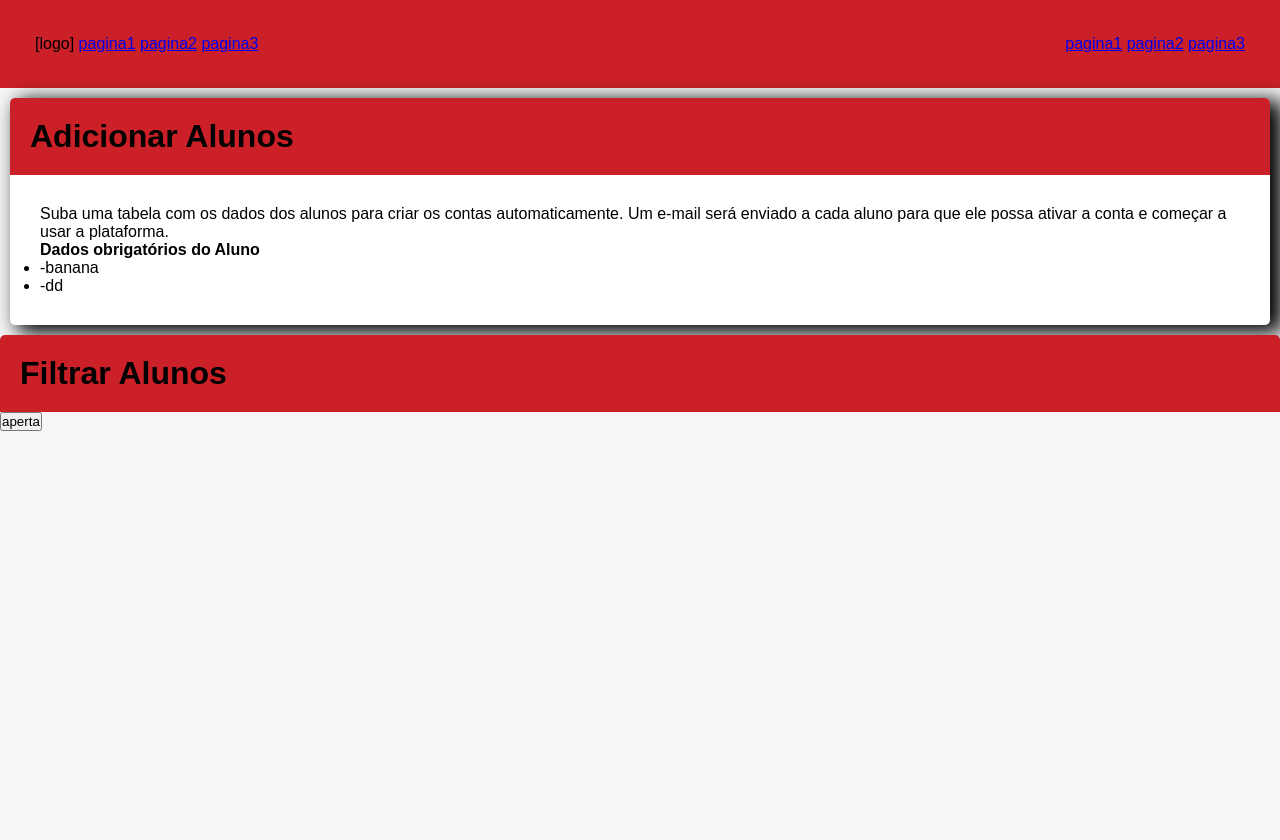
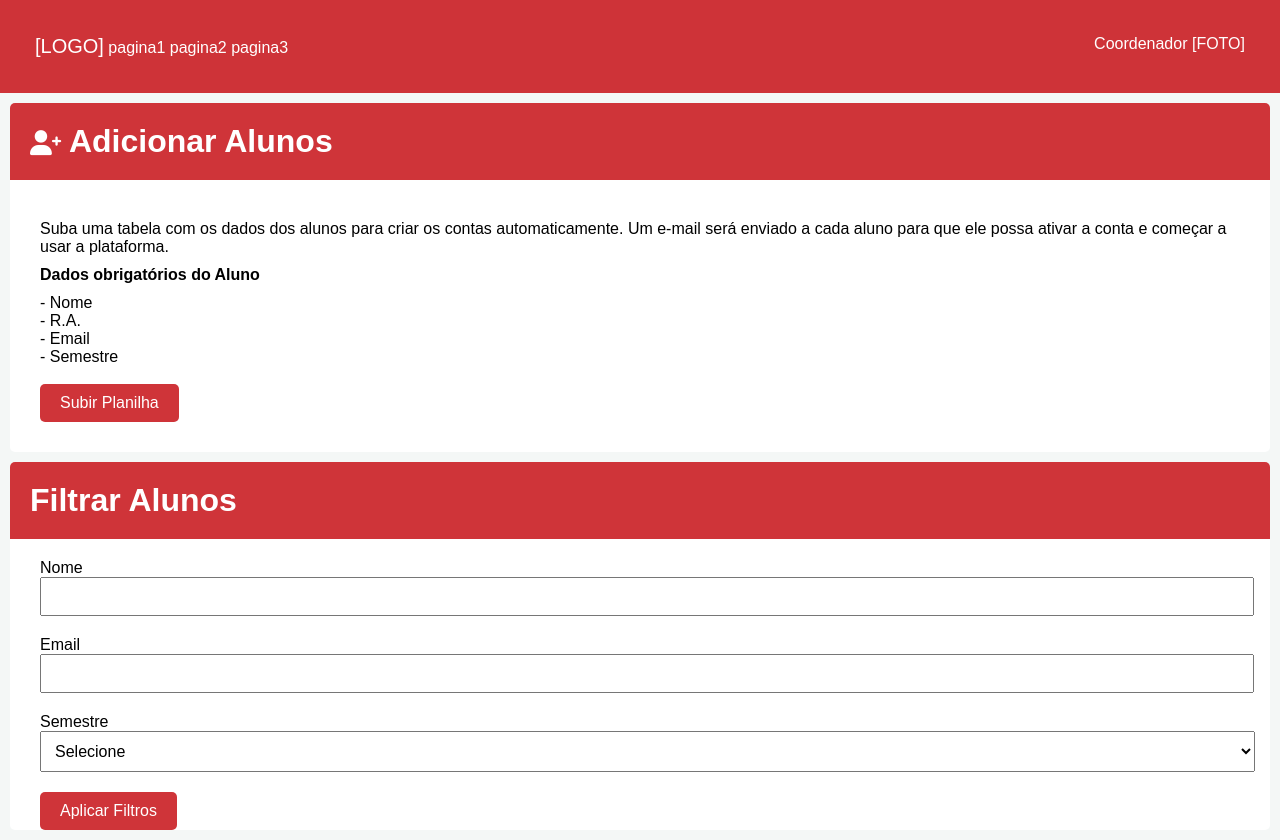
Before and after one commit to adilson0001/Projeto-Fatec, a plain HTML site: page index(original).html in a window 1280 px wide. Before the commit the page ends 800 px from the top, so only its background shows below. Drawn offline with Linux system fonts and the light colour scheme.

Commit message:
Add files via upload

```diff
--- a/index(original).html
+++ b/index(original).html
@@ -5,46 +5,81 @@
     <meta name="viewport" content="width=device-width, initial-scale=1.0">
     <title>Proximo Estágio</title>
     <link rel="stylesheet" href="style(original).css">
+    <link rel="stylesheet" href="https://cdnjs.cloudflare.com/ajax/libs/font-awesome/6.0.0-beta3/css/all.min.css">
 </head>
 <body>
 
     <header>
         <nav >
            <span class="nav_direita">
-               <p>[logo]</p>
+              <p>[LOGO]</p>
                 <a href="#">pagina1</a>
                 <a href="#">pagina2</a>
                 <a href="#">pagina3</a>
            </span>
            <span class="nav_esquerda">
 
-                <a href="#">pagina1</a>
-                <a href="#">pagina2</a>
-                <a href="#">pagina3</a>
+                <a href="#">Coordenador</a>
+
+                <a href="#">[FOTO]</a>
            </span>
         </nav>
     </header>
 
     <main>
-        <div class="adicionar_aluno">
+        <div class="container">
 
-            <h1>Adicionar Alunos</h1>
+            <h1><span><i class="fas fa-user-plus icon" ></span></i> Adicionar Alunos</h1>
             <div class="texto">
-            <p>Suba uma tabela com os dados dos alunos para criar os contas automaticamente. Um e-mail será enviado a cada aluno para que ele possa ativar a conta e começar a usar a plataforma. <br>
-            <strong>Dados obrigatórios do Aluno</strong></p>
-            <ul>
-                <li>-banana</li>
-                <li>-dd</li>
-            </ul>
+               <p>Suba uma tabela com os dados dos alunos para criar os contas automaticamente. Um e-mail será enviado a cada aluno para que ele possa ativar a conta e começar a usar a plataforma.</p>
+                <p><strong>Dados obrigatórios do Aluno</strong></p>
+                <ul>
+                    <li>- Nome</li>
+                    <li>- R.A.</li>
+                    <li>- Email</li>
+                    <li>- Semestre</li>
+                </ul>
+                <br>
+                <input type="button" value="Subir Planilha" class="botao">
         </div>
         </div>
 
-        <div class="filtrar_aluno">
+        <div class="container">
             <h1>Filtrar Alunos</h1>
-            <input type="button" value="aperta">
+
+
+                <div class="campos">
+
+
+                        <div class="preencher">
+                            <label for="Nome">Nome</label><br>
+                            <input type="text" id="nome">
+                            <br>
+                            <label for="Email">Email</label><br>
+                            <input type="email" id="email">
+                        </div>
+
+
+
+
+                    <label for="Semestre">Semestre</label><br>
+                            <select id="semestre">
+                                <option value="">Selecione</option>
+                                <option value="1">1º Semestre</option>
+                                <option value="2">2º Semestre</option>
+                                <option value="3">3º Semestre</option>
+                            </select>
+                            <div>
+                                <input type="button" value="Aplicar Filtros" class="botao"></div>
+                </div>
+
+
+
         </div>
+
+
+
     </main>
-
 
 </body>
 </html>
--- a/style(original).css
+++ b/style(original).css
@@ -8,11 +8,13 @@
 }
 
 :root{
-    --vermelho: #cb2027;
+    --vermelho: #cb2026e8;
+    --vermelho_escuro:#a3191f;
     --branco: white;
     --preto: black;
     --azul: blue;
-    --fundo:#f4f7f6;
+    --cinza: #444;
+    --fundo: #f4f7f6;
     --fonte-padrão:arial,verdana,helvetica;
 }
 
@@ -27,7 +29,10 @@ body{
 header{
   background-color: var(--vermelho);
 
+}
 
+header img{
+    width: 100px;
 }
 
 nav{
@@ -36,8 +41,15 @@ nav{
     padding: 35px;
 }
 
+nav a{
+    text-decoration: none;
+    color: var(--branco) ;
+}
+
 span>p{
     display: inline;
+    color: var(--branco);
+    font-size: 20px;
 }
 .nav_direita{
    justify-content: left;
@@ -48,20 +60,71 @@ span>p{
 }
 
 /* conteudo do site */
+
+
+/*  adicionar alunos */
+
 div>h1{
     background-color: var(--vermelho);
     border-radius: 5px 5px 0px 0px;
     padding: 20px;
+    color: var(--branco);
+
+
 }
-.adicionar_aluno{
+h1>span{
+    font-size:25px;
+}
+.container{
     background-color: var(--branco);
     margin: 10px;
     border-radius: 5px;
     display: block;
     margin-top: 10px;
-    box-shadow: 10px 5px 20px 3px;
+
+
 }
 
-.texto{
+.texto {
     padding: 30px;
 }
+.texto p{
+    margin-top: 10px;
+}
+.texto ul{
+   list-style: none;
+    margin-top: 10px;
+}
+.botao{
+     padding: 10px 20px;
+    border: none;
+    border-radius: 5px;
+    font-size: 16px;
+    background-color: var(--vermelho);
+    color: var(--branco);
+}
+.botao:hover{
+    background-color: var(--vermelho_escuro);
+}
+
+
+
+/* filtrar alunos */
+
+.campos{
+    margin-left: 30px;
+    margin-top: 20px;
+}
+.preencher input{
+    padding: 30px;
+    margin-bottom: 20px;
+    width: calc(100% - 40px);
+    padding: 10px;
+}
+
+select{
+    width: calc(100% - 15px);
+    padding: 10px;
+    font-size: 16px;
+    margin-bottom: 20px;
+}
```
Also changed, not shown: logo site (2).png (added), logo site (3).png (added).
